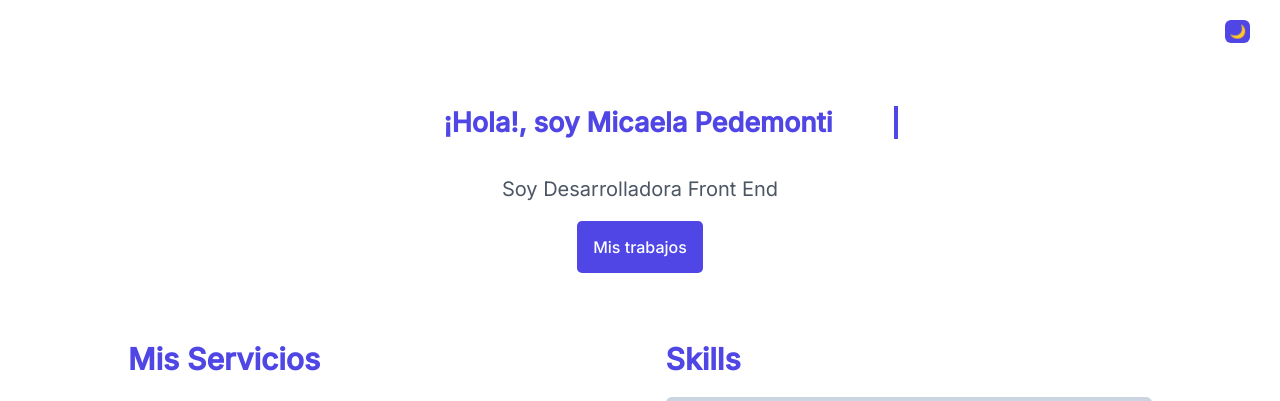
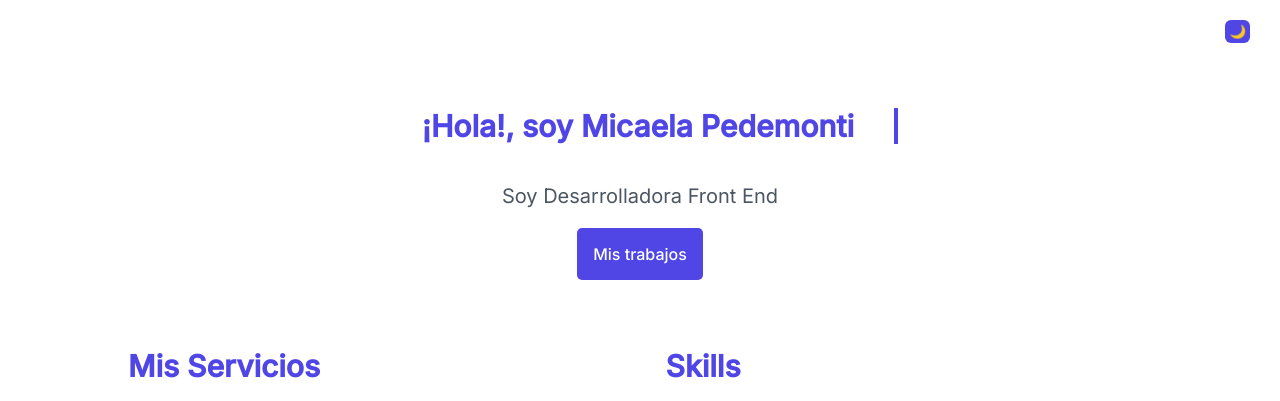
Before and after one commit to Micapedemonti/Portfolio, a plain HTML site: page index.html in a window 1280 px wide. Shown: the top 401 px of the page. Drawn offline with nearby package versions, Linux system fonts and the light colour scheme; no server answers.

Commit message:
Update style.css

```diff
--- a/css/style.css
+++ b/css/style.css
@@ -65,7 +65,7 @@
     opacity: 1;
     font-weight: 600;
     font-family: 'inter', serif;
-    font-size: 27px;
+    font-size: 30px;
     width: 50%
 }
 .texto-central p {
```
